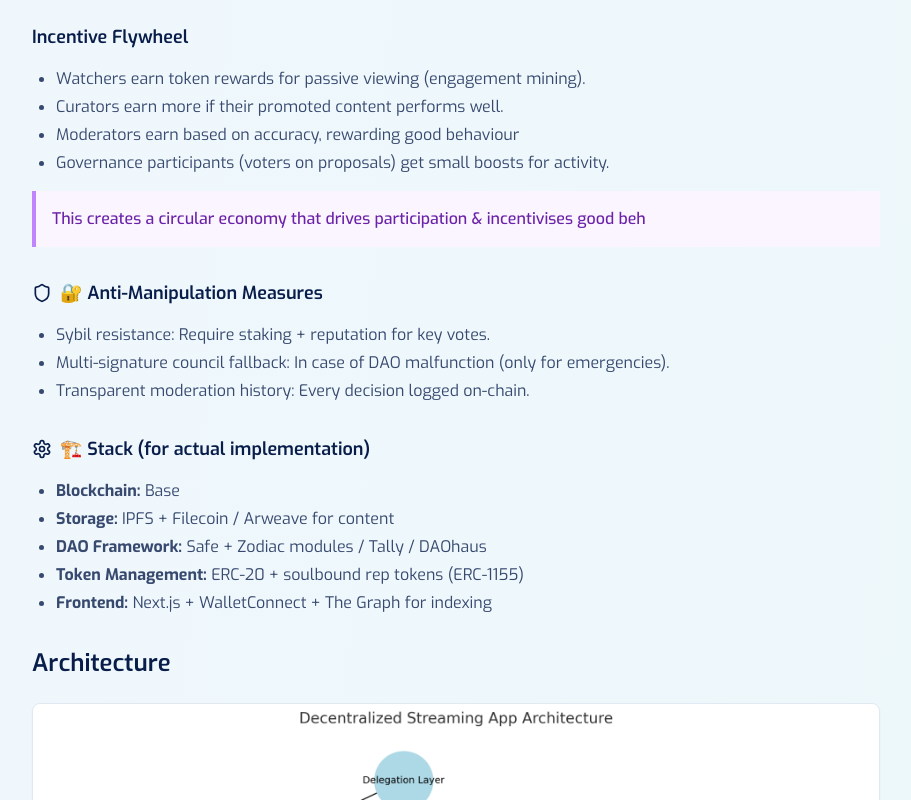
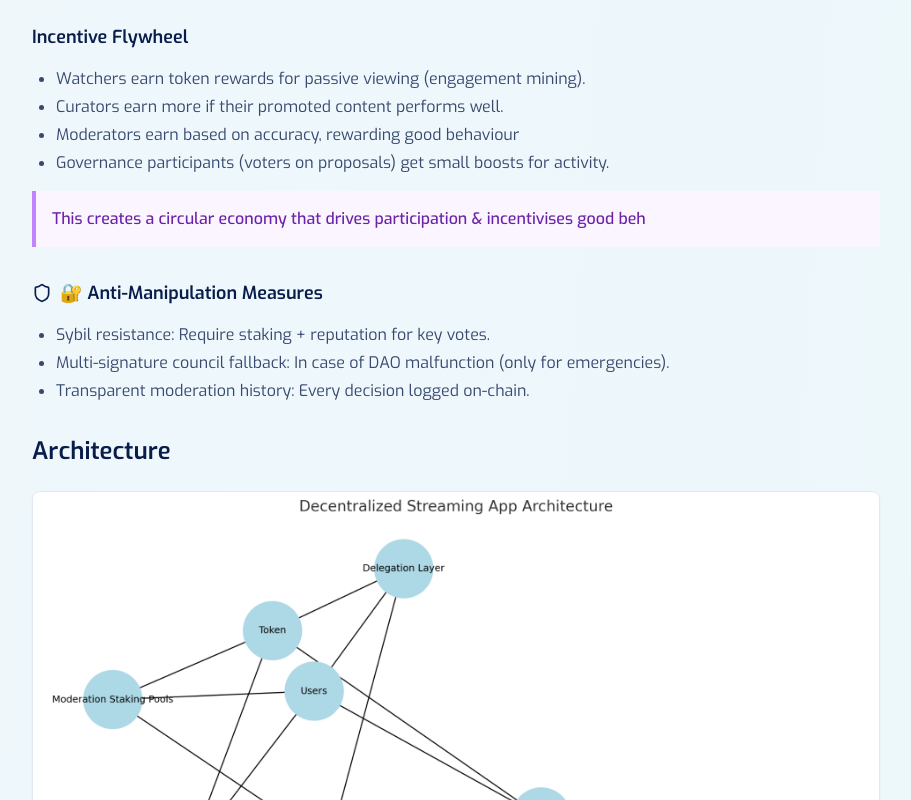
Before and after one commit to maldoteth/dehubdocs, a React (Vite) app: page /docs/dapps in a window 1280 px wide. Shown: the part 11200-12000 px from the top of the page, without its empty margins (312-1223 px from the left). Built offline with nearby package versions, Linux system fonts and the light colour scheme.

Commit message:
Visual edit in Lovable
Edited UI in Lovable

```diff
--- a/src/pages/docs/Dapp.tsx
+++ b/src/pages/docs/Dapp.tsx
@@ -591,19 +591,7 @@ const Dapp = () => {
               </ul>
             </div>
 
-            <div>
-              <h4 className="text-lg font-semibold text-royal-blue mb-4 font-exo flex items-center gap-2">
-                <Settings className="w-5 h-5" />
-                🏗️ Stack (for actual implementation)
-              </h4>
-              <ul className="list-disc pl-6 space-y-1 text-royal-blue/80 font-exo mb-6">
-                <li><strong>Blockchain:</strong> Base</li>
-                <li><strong>Storage:</strong> IPFS + Filecoin / Arweave for content</li>
-                <li><strong>DAO Framework:</strong> Safe + Zodiac modules / Tally / DAOhaus</li>
-                <li><strong>Token Management:</strong> ERC-20 + soulbound rep tokens (ERC-1155)</li>
-                <li><strong>Frontend:</strong> Next.js + WalletConnect + The Graph for indexing</li>
-              </ul>
-            </div>
+
           </div>
 
           <div className="mt-8">
```
